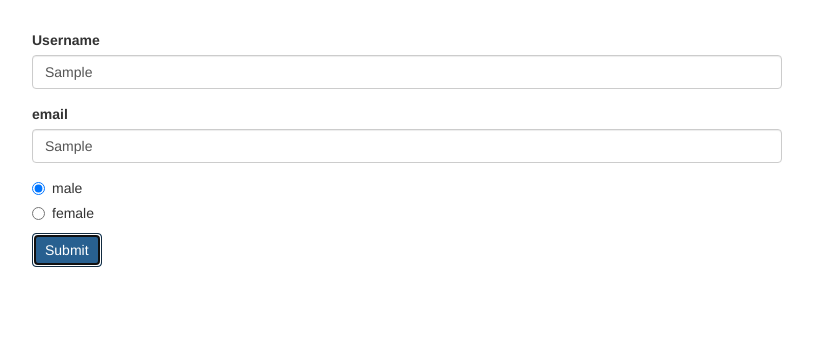
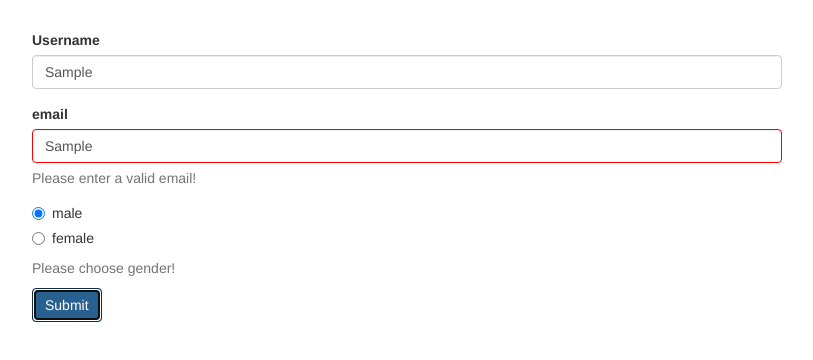
Before and after one commit to olegbezk/ng4-forms-reactive, an Angular app: page / in a window 1280 px wide. Both pictures are taken after typing "Sample", "Sample" into the empty fields and a click on the button "Submit". Shown: the top 360 px of the page, without its empty margins (233-1046 px from the left). Built offline with nearby package versions, Linux system fonts and the light colour scheme.

Commit message:
getting access to controls

```diff
--- a/src/app/app.component.css
+++ b/src/app/app.component.css
@@ -1,3 +1,7 @@
 .container {
   margin-top: 30px;
 }
+
+input.ng-invalid.ng-touched {
+  border: 1px solid red;
+}
--- a/src/app/app.component.html
+++ b/src/app/app.component.html
@@ -9,6 +9,8 @@
             id="username"
             formControlName="username"
             class="form-control">
+          <span *ngIf="!singUpForm.get('username').valid && singUpForm.get('username').touched"
+                class="help-block">Please enter a valid username!</span>
         </div>
         <div class="form-group">
           <label for="email">email</label>
@@ -17,6 +19,8 @@
             id="email"
             formControlName="email"
             class="form-control">
+          <span *ngIf="!singUpForm.get('email').valid && singUpForm.get('email').touched"
+                class="help-block">Please enter a valid email!</span>
         </div>
         <div class="radio" *ngFor="let gender of genders">
           <label>
@@ -26,6 +30,8 @@
               [value]="gender">{{ gender }}
           </label>
         </div>
+        <span *ngIf="!singUpForm.valid && singUpForm.touched"
+              class="help-block">Please choose gender!</span>
         <button class="btn btn-primary" type="submit">Submit</button>
       </form>
     </div>
```
